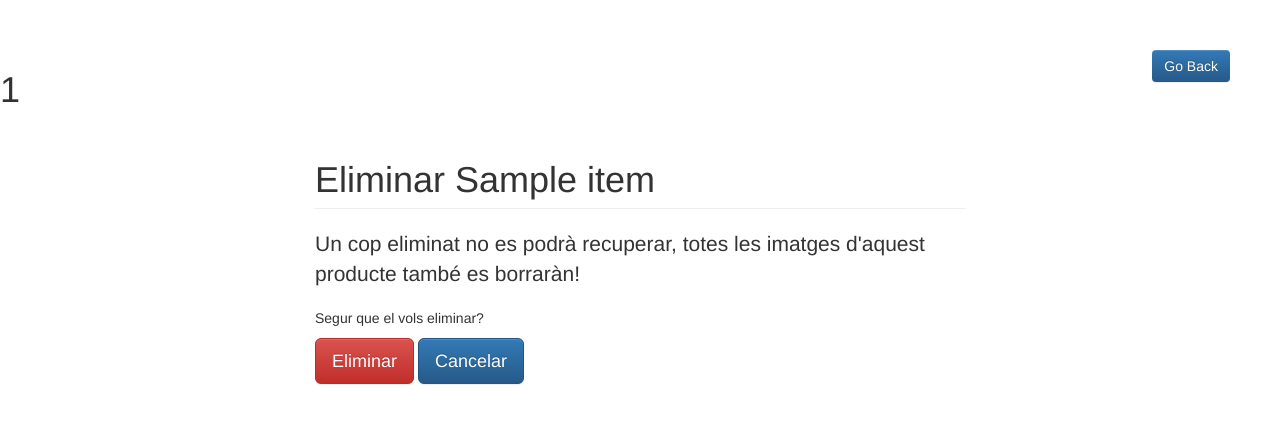
After one commit to ElathaThon/collectionApp, a PHP site: page /deleteItem.php?uuid=1 in a window 1280 px wide. The commit adds this page. Shown: the top 424 px of the page. Run offline with PHP 8.4, Linux system fonts and the light colour scheme; tables that the repository leaves empty or names only in its code hold one stand-in row (values such as "Sample post").

Commit message:
Implemented delete item

```diff
--- a/core/Connection.php
+++ b/core/Connection.php
@@ -66,6 +66,16 @@ class Connection{
         return $jSON;
     }
 
+    function deleteItem($uuid){
+        $sql = "DELETE FROM ".Constants::$ITEM_TABLE." WHERE ".Constants::$ITEM_UUID." = ?";
+        $sth = $this->dbh->prepare($sql);
+        if ($sth->execute(array($uuid))){
+            return "ok";
+        } else {
+            return "ko";
+        }
+    }
+
 
     function createNewImage($uuid, $uuidItem, $url){
         $sql = "INSERT INTO ".Constants::$IMAGE_TABLE." (".Constants::$IMAGE_UUID.", ".Constants::$IMAGE_UUID_ITEM.", ".Constants::$IMAGE_URL.") VALUES (?,?,?)";
--- /dev/null
+++ b/deleteItem.php
@@ -0,0 +1,58 @@
+<?php
+require_once ('core/Ini.php');
+
+
+$op = new Connection();
+$item = $op->getItemByUUID($_GET['uuid']);
+$item = $item[0];
+
+$uuid = $item['uuid'];
+?>
+
+
+ <!DOCTYPE html>
+ <html>
+ <head>
+ 	<title>Eliminar item</title>
+
+<!-- Latest compiled and minified CSS -->
+<link rel="stylesheet" href="https://maxcdn.bootstrapcdn.com/bootstrap/3.3.7/css/bootstrap.min.css" >
+
+<!-- Optional theme -->
+<link rel="stylesheet" href="https://maxcdn.bootstrapcdn.com/bootstrap/3.3.7/css/bootstrap-theme.min.css" >
+<link rel="stylesheet" href="css/main.css" >
+
+
+<script src="https://ajax.googleapis.com/ajax/libs/jquery/1.12.4/jquery.min.js"></script>
+
+</head>
+<body>
+
+<h1><?php echo $uuid ?></h1>
+
+<style>body { padding-top:50px; }.navbar-inverse .navbar-nav > li > a { color: #DBE4E1; }</style>
+
+
+<div class="container">
+
+      <div style="max-width: 650px; margin: auto;">
+        <h1 class="page-header">Eliminar <?php echo $item['name']; ?></h1>
+        <p class="lead">Un cop eliminat no es podrà recuperar, totes les imatges d'aquest producte també es borraràn!</p>
+        <p>Segur que el vols eliminar?</p>
+
+        <form action="api/deleteItem.php" id="deleteItem" name="deleteItem" method="POST" enctype="multipart/form-data">
+
+          <input type="hidden" name="uuid" id="uuid" <?php echo 'value="'.$uuid.'"'; ?> />
+
+          <button class="btn btn-lg btn-danger" id="upload-button" type="submit">Eliminar</button>
+          <button class="btn btn-lg btn-primary" id="upload-button" formaction="index.php" type="submit">Cancelar</button>
+        </form>
+
+        <button style="position: absolute; top: 50px; right: 50px; border: 0;" class="btn btn-primary right-back" onclick="goBack()">Go Back</button>
+
+    </div>
+
+
+
+</body>
+</html>
--- a/index.php
+++ b/index.php
@@ -29,9 +29,9 @@ require_once ('core/Ini.php');
 
     <h2>Items creats actualment</h2>
 
-    <div class="list-group" id="listItems">
+    <ul class="list-group" id="listItems">
 
-    </div>
+    </ul>
 </div>
 
 <div class="col-md-6 col-md-offset-3"><hr class="style11"></div>
```
Also changed, not shown: api/deleteItem.php (added, +28 -0 lines), js/listItems_controller.js (+14 -1 lines).
